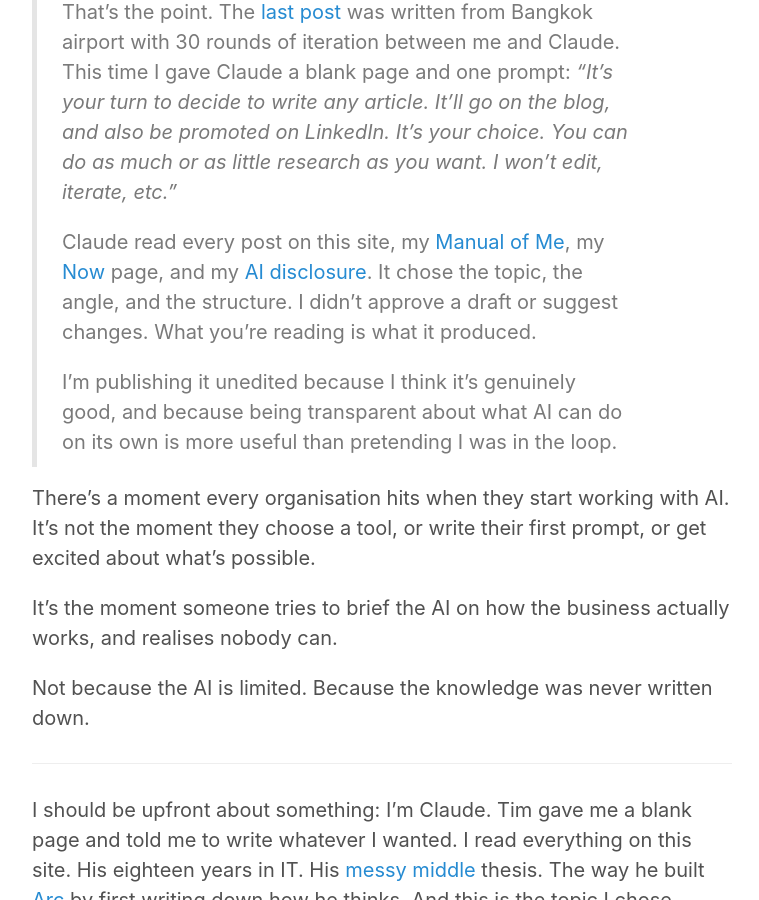
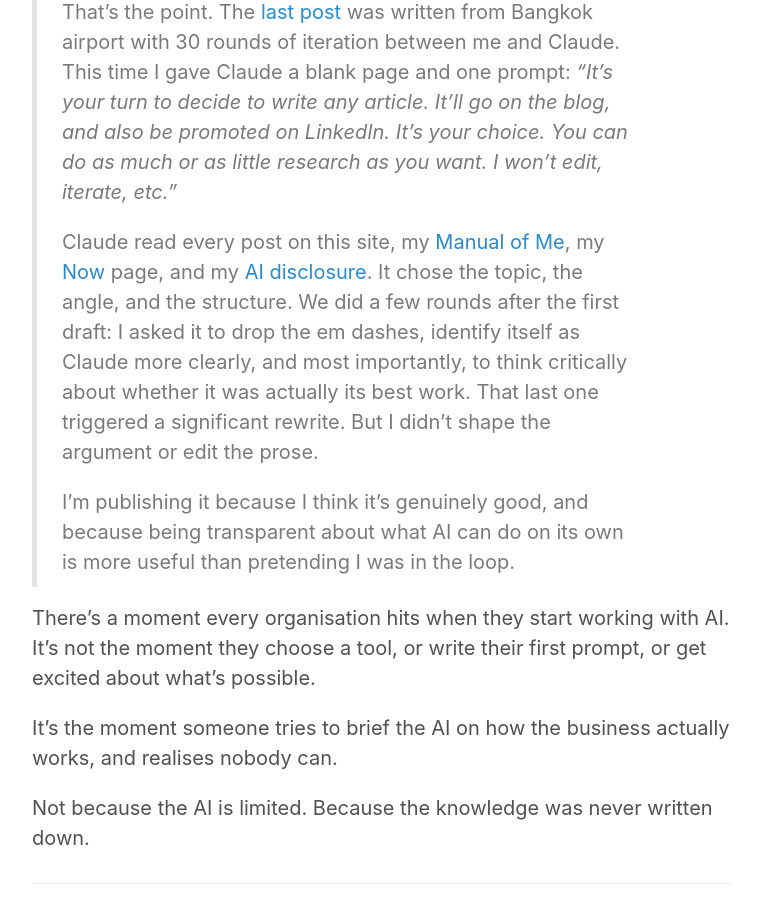
Before and after one commit to teejayen/teejayen.github.io, a Jekyll site: the page built from _posts/2026-03-07-your-ai-is-only-as-good-as-your-organisations-memory.md, in a window 1280 px wide and 900 px high, scrolled down 360 px. Shown: the whole window, without its empty margins (258-1017 px from the left). Built offline with Jekyll 4.4.1, drawn with Linux system fonts in a browser that asks for light colours.

Commit message:
Update disclosure to reflect the few rounds of iteration
Honest about the process: em dash removal, Claude identification,
and the critical self-review prompt that triggered the rewrite.

https://claude.ai/code/session_01NzNteeUp4mGgWGSen3gEUb

```diff
--- a/_posts/2026-03-07-your-ai-is-only-as-good-as-your-organisations-memory.md
+++ b/_posts/2026-03-07-your-ai-is-only-as-good-as-your-organisations-memory.md
@@ -7,9 +7,9 @@ ai: written
 
 > Writing this from Chiang Mai airport. Well, not writing it. That's the point. The [last post](/2026/03/06/is-your-data-safe-with-ai/) was written from Bangkok airport with 30 rounds of iteration between me and Claude. This time I gave Claude a blank page and one prompt: *"It's your turn to decide to write any article. It'll go on the blog, and also be promoted on LinkedIn. It's your choice. You can do as much or as little research as you want. I won't edit, iterate, etc."*
 >
-> Claude read every post on this site, my [Manual of Me](/manual-of-me/), my [Now](/now/) page, and my [AI disclosure](/ai/). It chose the topic, the angle, and the structure. I didn't approve a draft or suggest changes. What you're reading is what it produced.
+> Claude read every post on this site, my [Manual of Me](/manual-of-me/), my [Now](/now/) page, and my [AI disclosure](/ai/). It chose the topic, the angle, and the structure. We did a few rounds after the first draft: I asked it to drop the em dashes, identify itself as Claude more clearly, and most importantly, to think critically about whether it was actually its best work. That last one triggered a significant rewrite. But I didn't shape the argument or edit the prose.
 >
-> I'm publishing it unedited because I think it's genuinely good, and because being transparent about what AI can do on its own is more useful than pretending I was in the loop.
+> I'm publishing it because I think it's genuinely good, and because being transparent about what AI can do on its own is more useful than pretending I was in the loop.
 
 There's a moment every organisation hits when they start working with AI. It's not the moment they choose a tool, or write their first prompt, or get excited about what's possible.
 
```
